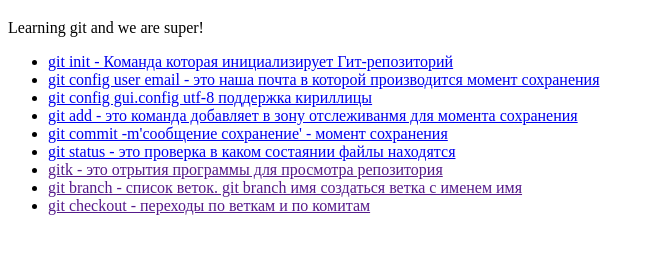
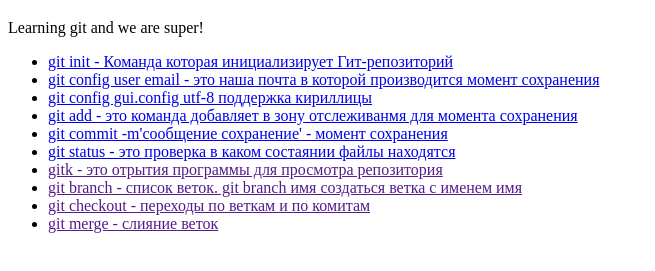
Before and after one commit to maxi172/git-learning-18-0, a plain HTML site: page index.html in a window 1280 px wide. Shown: the part 61-332 px from the top of the page, without its empty margins (0-655 px from the left). Drawn offline with Linux system fonts and the light colour scheme.

Commit message:
add in about git merge

```diff
--- a/index.html
+++ b/index.html
@@ -21,6 +21,7 @@
         <li><a href="">gitk - это отрытия программы для просмотра репозитория</a></li>
         <li><a href="">git branch - список веток. git branch имя cоздаться ветка с именем имя</a></li>
         <li><a href=""> git checkout - переходы по веткам и по комитам </a></li>
+        <li><a href=""> git merge -  слияние веток</a></li>
     </ul>
 </body>
 </html>
```
